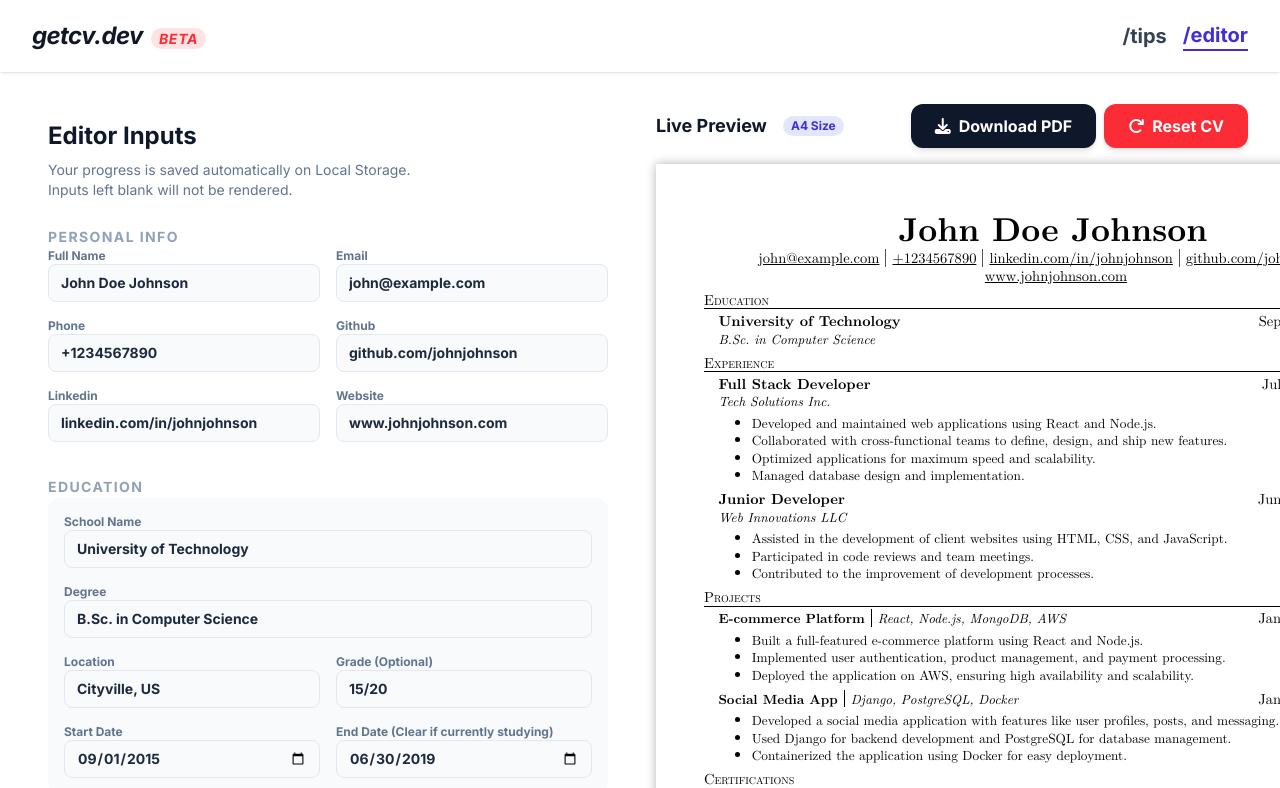
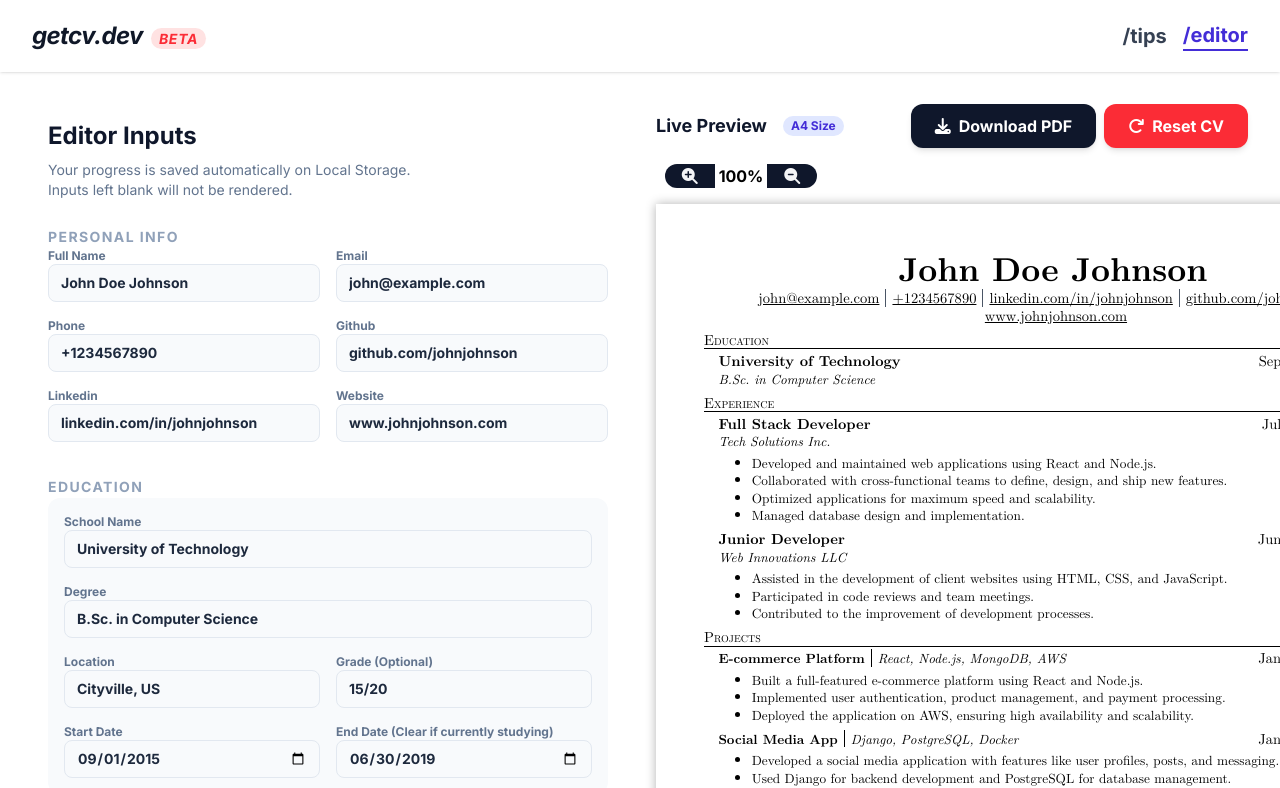
Before and after one commit to jcf-junior/getcv.dev, a React (Vite) app: page /editor in a window 1280 px wide. Shown: the top 788 px of the page. Built offline with nearby package versions, Linux system fonts and the light colour scheme; a web font is replaced by a local one.

Commit message:
feat: Add zoom functionality to resume preview in editor

```diff
--- a/src/pages/Editor.tsx
+++ b/src/pages/Editor.tsx
@@ -1,9 +1,12 @@
 import EditorInputs from "../components/EditorInputs";
 import JakesResume from "../templates/JakesResume";
 import { useCvData } from "../hooks/useCvData";
+import { useState } from "react";
 
 export default function Editor() {
   const { cvData, setCvData } = useCvData();
+
+  const [scaleFactor, setScaleFactor] = useState(1);
 
   return (
     <div className="max-w-[1600px] mx-auto grid grid-cols-1 lg:grid-cols-2 gap-8 lg:p-8">
@@ -19,6 +22,7 @@ export default function Editor() {
               A4 Size
             </span>
           </div>
+
           <div className="flex items-center gap-2">
             <button
               className="flex items-center gap-2 bg-slate-900 text-white px-6 py-2.5 rounded-xl font-bold hover:bg-slate-800 cursor-pointer transition-all shadow-md active:scale-95 disabled:opacity-50 disabled:cursor-not-allowed"
@@ -26,6 +30,7 @@ export default function Editor() {
             >
               <i className="fas fa-download"></i>Download PDF
             </button>
+
             <button
               className="flex items-center gap-2 bg-red-500 text-white px-6 py-2.5 rounded-xl font-bold hover:bg-slate-800 cursor-pointer transition-all shadow-md active:scale-95 disabled:opacity-50 disabled:cursor-not-allowed"
               onClick={() => {
@@ -38,7 +43,27 @@ export default function Editor() {
           </div>
         </div>
 
-        <div className="w-fit shadow">
+        <div className="w-[170px] bg-white flex items-center justify-center rounded-2xl gap-1 text-gray-100">
+          <button
+            className="rounded-l-2xl bg-slate-900 w-[50px]"
+            onClick={() => setScaleFactor((prev) => prev + 0.1)}
+          >
+            <i className="fas fa-magnifying-glass-plus"></i>
+          </button>
+
+          <div className="text-black font-bold">{(scaleFactor * 100).toFixed(0)}%</div>
+
+          <button
+            className="rounded-r-2xl bg-slate-900 w-[50px]"
+            onClick={() => setScaleFactor((prev) => prev - 0.1)}
+          >
+            <i className="fas fa-magnifying-glass-minus"></i>
+          </button>
+        </div>
+        <div
+          className="w-fit shadow"
+          style={{ scale: `${scaleFactor}`, transformOrigin: "top left" }}
+        >
           <JakesResume cvData={cvData} />
         </div>
       </div>
```
